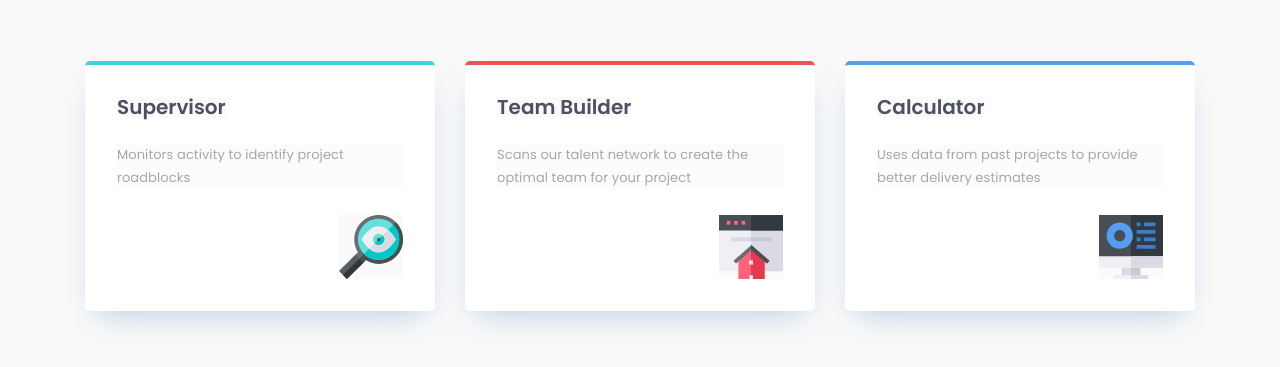
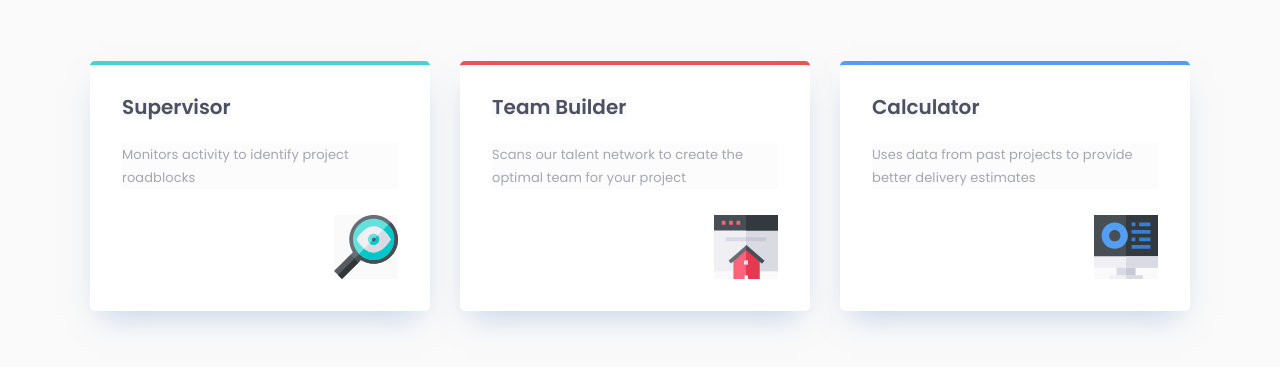
Before and after one commit to ssabanadze0/davaleba_8, a plain HTML site: page index.html in a window 1280 px wide. Shown: the part 251-618 px from the top of the page. Drawn offline with Linux system fonts and the light colour scheme.

Commit message:
fixed no wrapping on begger screen

```diff
--- a/src/css/style.css
+++ b/src/css/style.css
@@ -15,7 +15,9 @@ a {
 }
 .section {
   display: flex;
+  max-width: 1100px;
   justify-content: center;
+  margin-inline: auto;
   flex-wrap: wrap;
   margin-top: 80px;
 }
```
